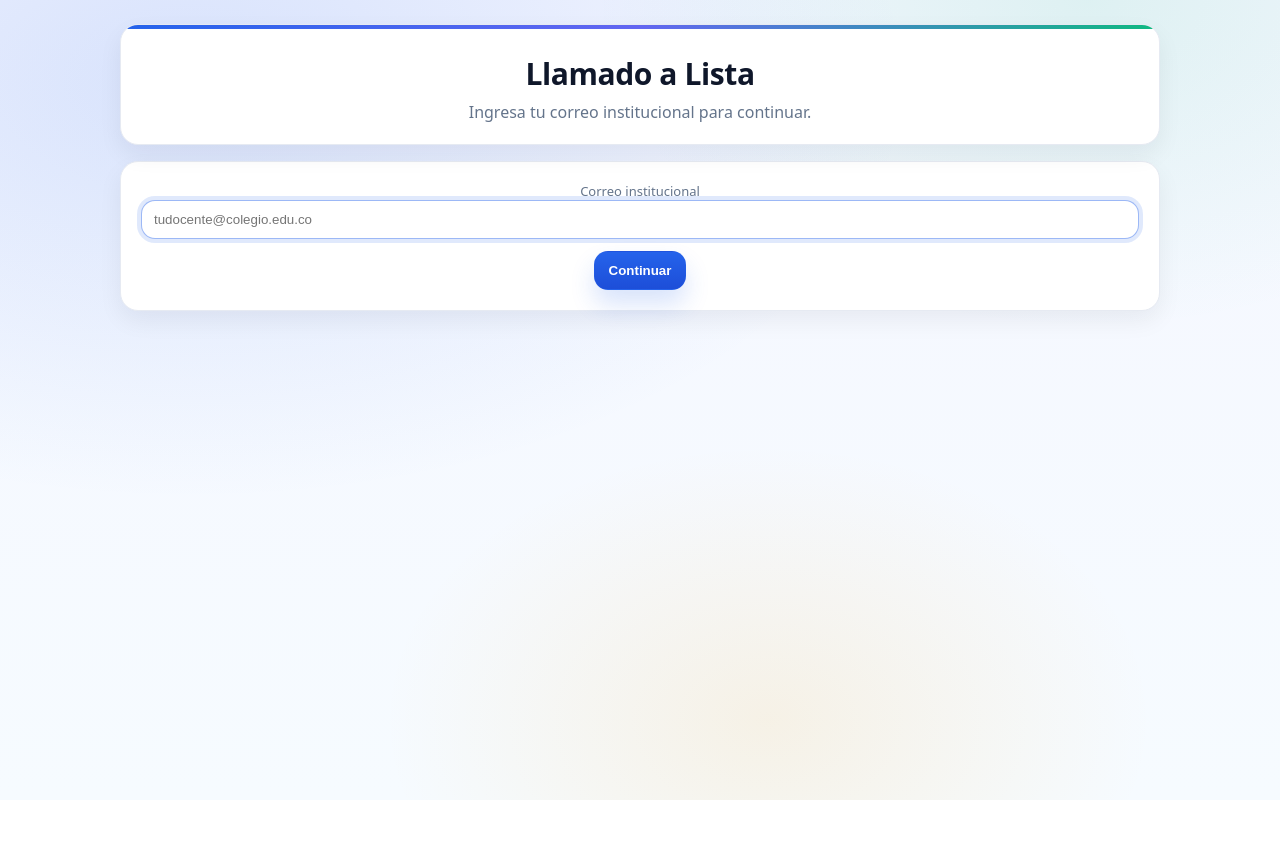
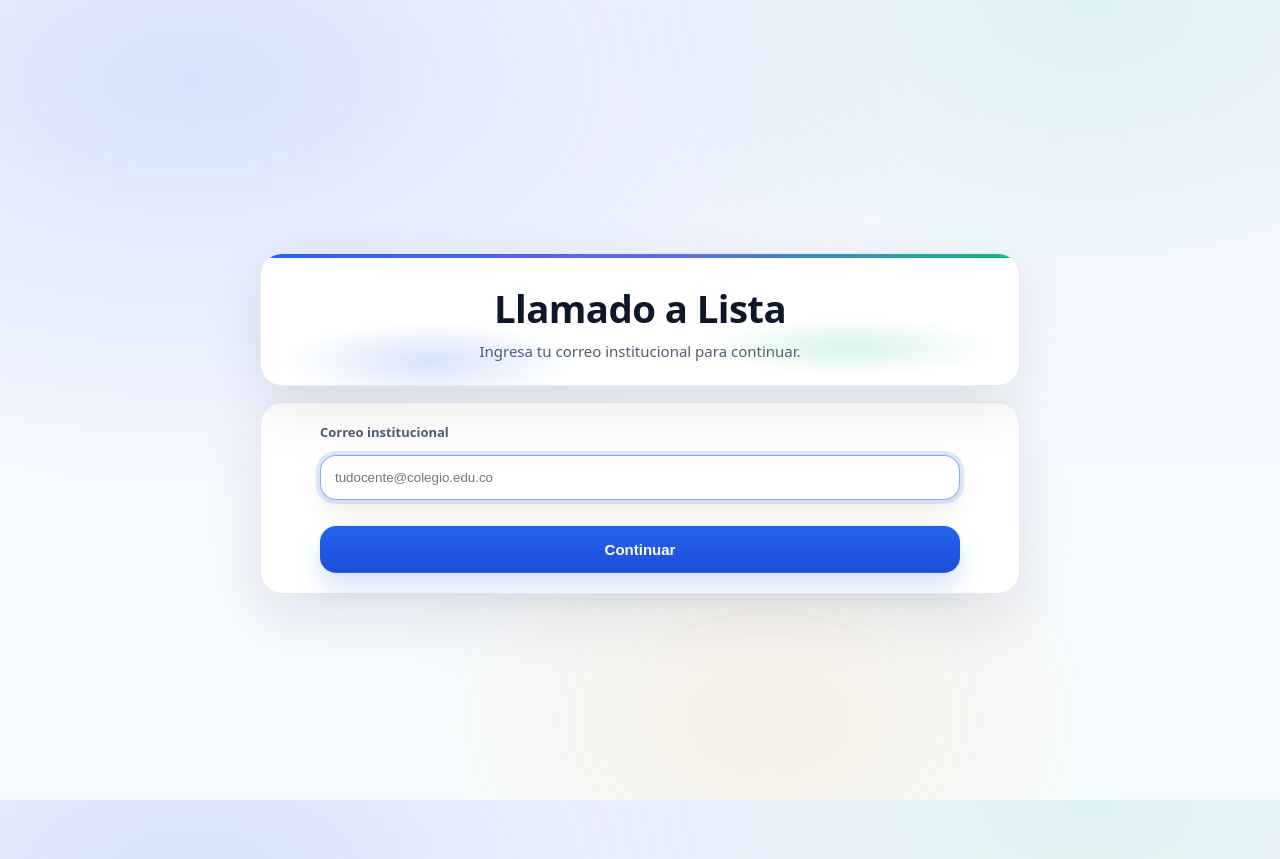
Before and after one commit to Josevargas1289/Llmado_a_lista_GUIVA, a React (Vite) app: page / in a window 1280 px wide. Before the commit the page ends 800 px from the top, so only its background shows below. Built offline with nearby package versions, Linux system fonts and the light colour scheme.

Commit message:
mejorando diseño

```diff
--- a/src/index.css
+++ b/src/index.css
@@ -596,3 +596,123 @@ input:checked + .slider:before{
     flex: 0 0 auto !important;
   }
 }
+@media (max-width: 480px){
+  .inline-label{
+    gap: 8px !important;
+  }
+  .inline-label input[type="date"]{
+    width: 150px !important;
+  }
+}
+/* ===========================================
+   USER GATE (Pantalla de inicio bonita)
+   - solo aplica cuando hay header.card + section.card
+=========================================== */
+.container:has(> header.card + section.card){
+  min-height: 100dvh;
+  display:flex;
+  flex-direction:column;
+  justify-content:center;
+  align-items:center;
+  gap: 16px;
+  padding: 28px 14px;
+}
+
+/* Cards más elegantes y consistentes */
+.container:has(> header.card + section.card) > header.card,
+.container:has(> header.card + section.card) > section.card{
+  width: min(760px, 100%);
+  border-radius: 22px;
+  box-shadow: 0 22px 60px rgba(15,23,42,.10);
+}
+
+/* Header (título) como “hero” */
+.container:has(> header.card + section.card) > header.card{
+  padding: 22px 18px;
+  position: relative;
+  overflow: hidden;
+}
+
+/* franja superior bonita (ya tienes before en la primera card, pero reforzamos) */
+.container:has(> header.card + section.card) > header.card::after{
+  content:"";
+  position:absolute;
+  inset:auto -40px -60px -40px;
+  height: 140px;
+  background:
+    radial-gradient(closest-side at 25% 40%, rgba(37,99,235,.18), transparent 70%),
+    radial-gradient(closest-side at 75% 30%, rgba(16,185,129,.16), transparent 70%);
+  filter: blur(2px);
+  pointer-events:none;
+}
+
+/* Título grande y más pro */
+.container:has(> header.card + section.card) > header.card h1{
+  font-size: clamp(26px, 3vw, 40px);
+  margin: 6px 0 6px !important;
+  letter-spacing: -0.6px;
+}
+
+/* Subtítulo con mejor contraste */
+.container:has(> header.card + section.card) > header.card p{
+  margin: 0;
+  font-size: 15px;
+  color: rgba(71,85,105,.95);
+}
+
+/* Card del formulario */
+.container:has(> header.card + section.card) > section.card{
+  padding: 18px;
+}
+
+/* Form centrado y con estética “input + botón” */
+.container:has(> header.card + section.card) > section.card form{
+  width: 100%;
+  max-width: 640px;
+  margin: 0 auto;
+  display: grid;
+  gap: 14px;
+  justify-items: stretch;
+}
+
+/* Label centrado pero sin verse raro */
+.container:has(> header.card + section.card) > section.card form label{
+  width: 100%;
+  text-align: left;
+  color: rgba(71,85,105,.95);
+  font-weight: 700;
+}
+
+/* Input como “campo premium” */
+.container:has(> header.card + section.card) > section.card input[type="email"],
+.container:has(> header.card + section.card) > section.card .input{
+  width: 100%;
+  border-radius: 16px;
+  padding: 14px 14px;
+  border: 1px solid rgba(148,163,184,.35);
+  background: rgba(255,255,255,.9);
+  box-shadow: 0 10px 24px rgba(15,23,42,.06);
+}
+
+.container:has(> header.card + section.card) > section.card input[type="email"]:focus,
+.container:has(> header.card + section.card) > section.card .input:focus{
+  border-color: rgba(37,99,235,.55);
+  box-shadow: 0 0 0 4px rgba(37,99,235,.14), 0 10px 24px rgba(15,23,42,.08);
+}
+
+/* Botón más grande, full width y más “call to action” */
+.container:has(> header.card + section.card) > section.card .btn,
+.container:has(> header.card + section.card) > section.card button{
+  width: 100%;
+  padding: 14px 16px;
+  border-radius: 16px;
+  font-size: 15px;
+  font-weight: 900;
+}
+
+/* En PC: que el form no se vea “demasiado largo” */
+@media (min-width: 920px){
+  .container:has(> header.card + section.card) > section.card{
+    padding: 20px 22px;
+  }
+}
```
Also changed, not shown: src/components/AttendanceApp.jsx (+137 -59 lines).
